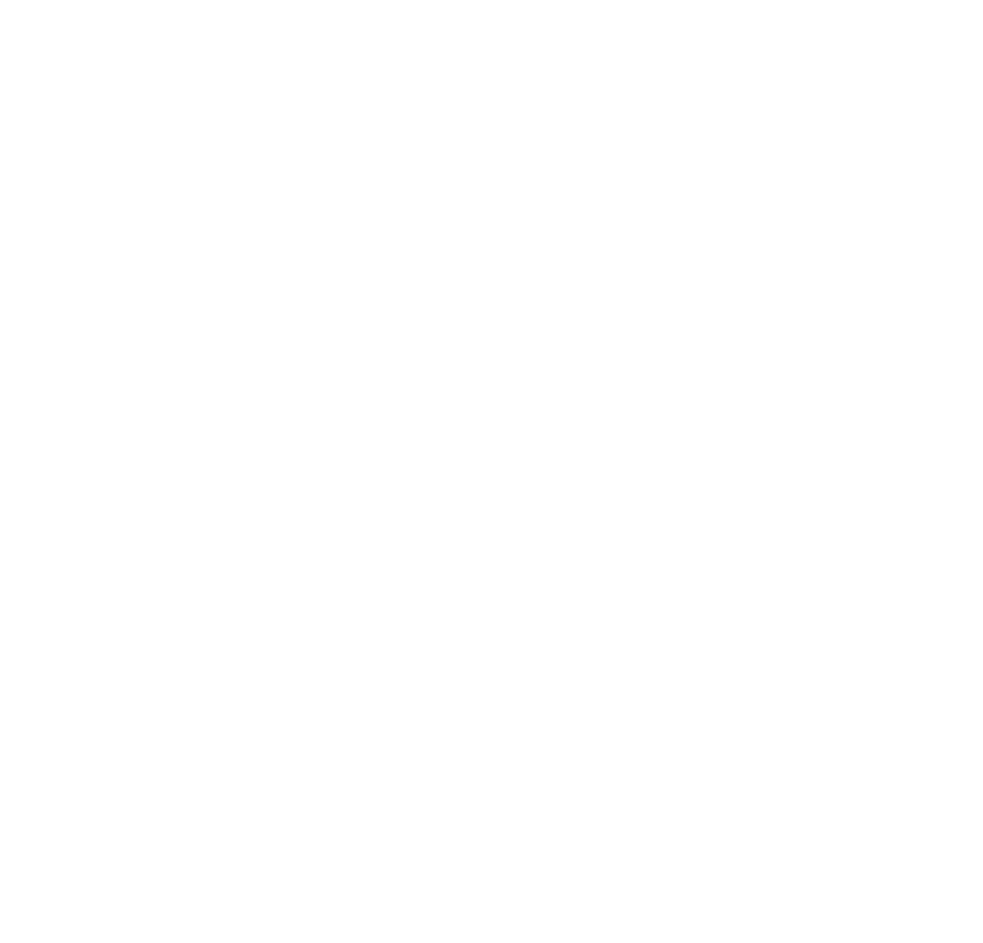
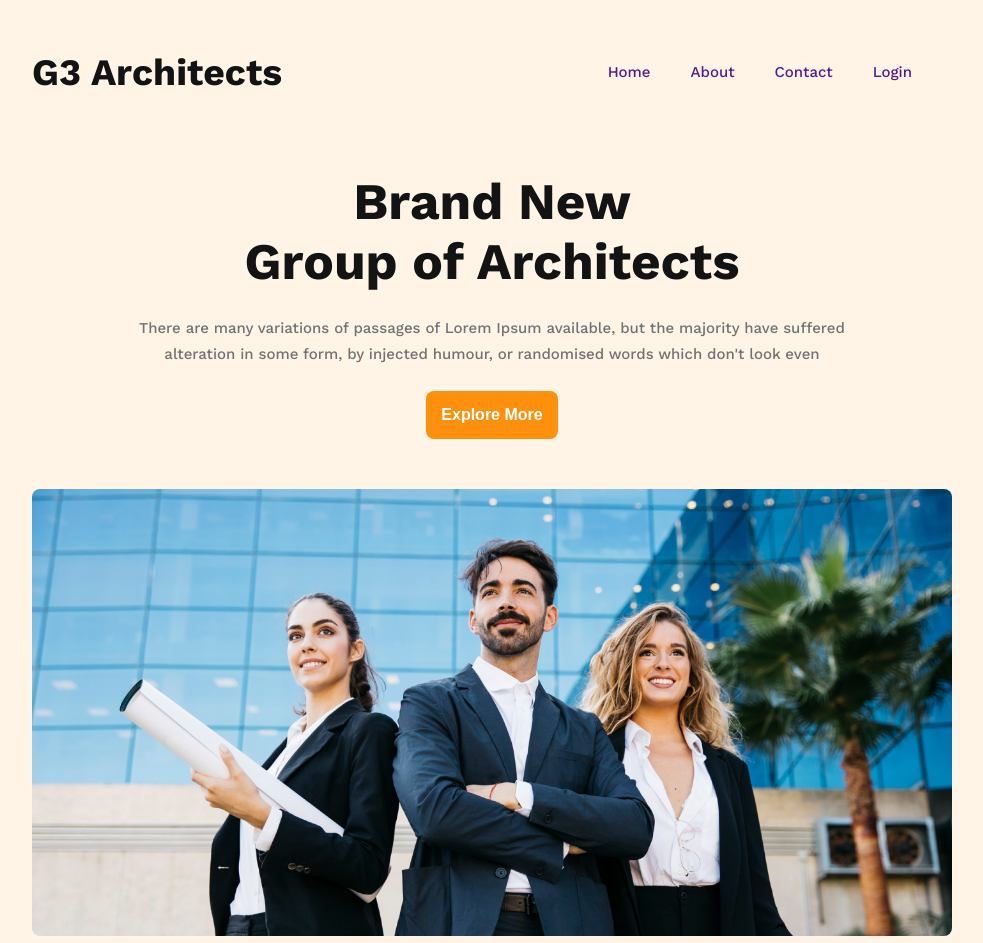
Before and after one commit to afiagithub/architects-website, a plain HTML site: page index.html in a window 1280 px wide. Shown: the whole page, without its empty margins (148-1131 px from the left). Before the commit the page ends 800 px from the top, so only its background shows below. Drawn offline with nearby package versions, Linux system fonts and the light colour scheme.

Commit message:
Header section completed

```diff
--- a/css/style.css
+++ b/css/style.css
@@ -0,0 +1,104 @@
+* {
+    margin: 0;
+    box-sizing: border-box;
+}
+
+body {
+    font-size: 15px;
+    font-family: Work Sans;
+}
+
+/* Common Small Heading CSS */
+.semi-heading {
+    color: #131313;
+    font-size: 2.33rem;
+    font-weight: 700;
+    text-align: center;
+}
+
+/* Common paragraph CSS */
+.para {
+    color: #727272;
+    font-weight: 400;
+    line-height: 26px;
+    margin: 24px 0px;
+}
+
+/* Common Button CSS */
+.btn {
+    border-radius: 8px;
+    background: #FF900E;
+    border: none;
+    padding: 15px;
+    color: #FFF;
+    font-size: 1rem;
+    font-weight: 600;
+    cursor: pointer;
+}
+
+.btn:hover{
+    background-color: transparent;
+    border: 2px solid #FF900E;
+    color: #FF900E;
+    transition: 0.5px;
+}
+
+.container {
+    background: rgba(255, 144, 14, 0.10);
+    padding: 50px 180px;
+}
+
+/* Navigation Bar CSS */
+.navigation {
+    display: flex;
+    justify-content: space-between;
+}
+
+.navigation ul {
+    display: flex;
+    align-items: center;
+    list-style: none;
+}
+
+.navigation li a {
+    text-decoration: none;
+    margin-right: 40px;
+}
+
+/* Banner Section CSS */
+.banner-section {
+    margin-top: 76.5px;
+}
+
+.banner-content {
+    text-align: center;
+    max-width: 751px;
+    margin: 0 auto;
+    margin-bottom: 50px;
+}
+
+.banner-content h1 {
+    color: #131313;
+    font-size: 3.2rem;
+    font-weight: 700;
+}
+
+.banner-image img{
+    width: 100%;
+    border-radius: 8px;
+}
+
+/* Responsive CSS */
+@media screen and (max-width:576px){
+    .navigation{
+        flex-direction: column;
+    }
+
+    .container {
+        padding: 50px 10px;
+    }
+
+    .semi-heading{
+        margin-bottom: 10px;
+    }
+}
--- a/index.html
+++ b/index.html
@@ -1,5 +1,6 @@
 <!DOCTYPE html>
 <html lang="en">
+
 <head>
     <meta charset="UTF-8">
     <meta name="viewport" content="width=device-width, initial-scale=1.0">
@@ -7,8 +8,37 @@
     <title>architects-website</title>
 
     <link rel="stylesheet" href="css/style.css">
+    <link rel="preconnect" href="https://fonts.googleapis.com">
+    <link rel="preconnect" href="https://fonts.gstatic.com" crossorigin>
+    <link
+        href="https://fonts.googleapis.com/css2?family=Work+Sans:ital,wght@0,100;0,200;0,300;0,500;0,600;0,700;0,800;0,900;1,400&display=swap"
+        rel="stylesheet">
 </head>
+
 <body>
+    <header class="container">
+        <nav class="navigation">
+            <h1 class="semi-heading">G3 Architects</h1>
+            <ul>
+                <li><a href="">Home</a></li>
+                <li><a href="">About</a></li>
+                <li><a href="">Contact</a></li>
+                <li><a href="">Login</a></li>
+            </ul>
+        </nav>
 
+        <section class="banner-section">
+            <div class="banner-content">
+                <h1>Brand New <br> Group of Architects</h1>
+                <p class="para">There are many variations of passages of Lorem Ipsum available, but the majority have
+                    suffered alteration in some form, by injected humour, or randomised words which don't look even</p>
+                <button class="btn">Explore More</button>
+            </div>
+            <div class="banner-image">
+                <img src="images/banner.png" alt="">
+            </div>
+        </section>
+    </header>
 </body>
+
 </html>
```
